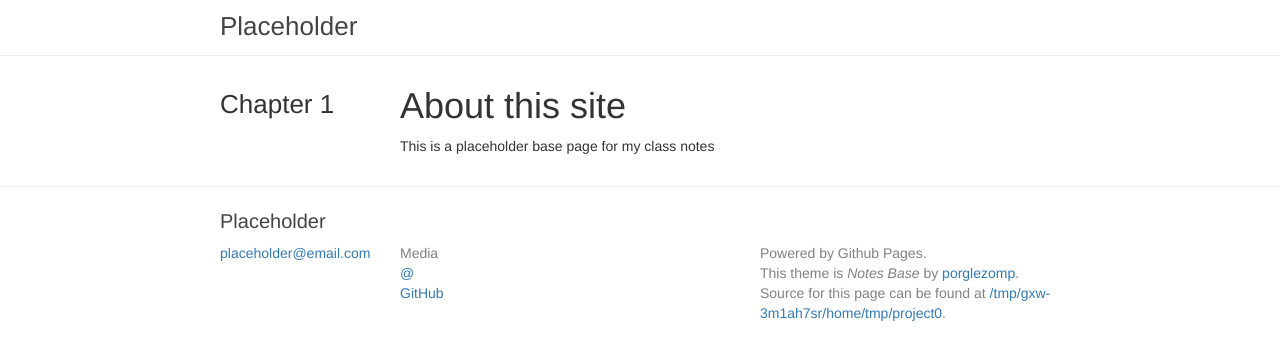
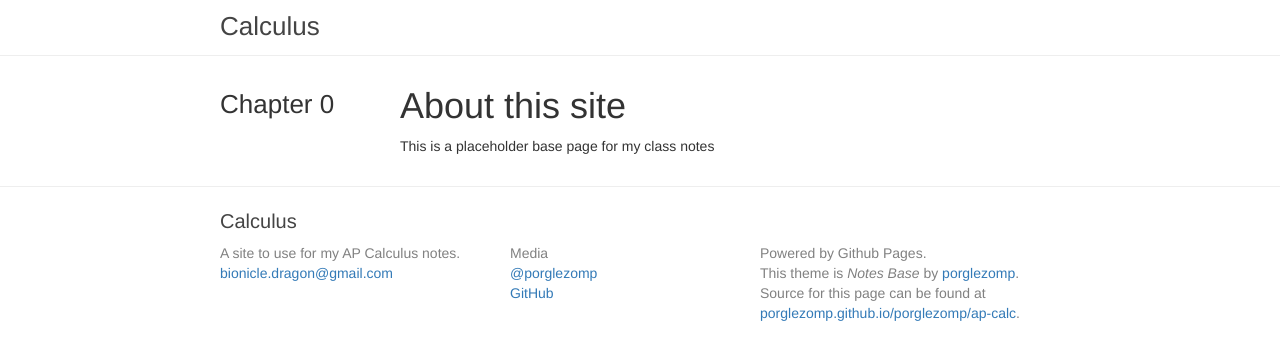
Before and after one commit to porglezomp/notes-base, a Jekyll site: the page built from index.md, in a window 1280 px wide. Shown: the top 360 px of the page. Built offline with Jekyll 4.4.1, drawn with Linux system fonts in a browser that asks for light colours; nearby versions of some CDN libraries; Markdown is read by kramdown in place of the engine named in the settings.

Commit message:
Fix footer spacing
Fix footer link to repo

```diff
--- a/_config.yml
+++ b/_config.yml
@@ -1,10 +1,11 @@
-name: "Placeholder"
-description: ""
-chapters: [1]
+name: "Calculus"
+description: "A site to use for my AP Calculus notes."
+chapters: [0]
 
-email: "placeholder@email.com"
-github: ""
-twitter: ""
+email: "bionicle.dragon@gmail.com"
+github: "porglezomp"
+twitter: "porglezomp"
+repo: "porglezomp.github.io/porglezomp/ap-calc"
 
 url: "//porglezomp.github.io/ap-calc"
 
--- a/_includes/footer.html
+++ b/_includes/footer.html
@@ -17,6 +17,6 @@
 	<div id="footer3">
 		Powered by Github Pages. <br>
 		This theme is <em>Notes Base</em> by <a href="github.com/porglezomp">porglezomp</a>. <br>
-		Source for this page can be found at <a href="http://{{ site.source }}">{{ site.source }}</a>.
+		Source for this page can be found at <a href="http://{{ site.repo }}">{{ site.repo }}</a>.
 	</div>
 </div>
--- a/css/styles.css
+++ b/css/styles.css
@@ -95,19 +95,19 @@ hr.bottombar {
 
 #footer1 {
   float: left;
-  width: 140px;
+  width: 250px;
 }
 
 #footer2 {
   float: left;
   padding-left: 40px;
-  padding-right: 40px;
-  width: 300px;
+  width: 180px;
 }
 
 #footer3 {
   float: right;
   width: 300px;
+  padding-bottom: 20px;
 }
 
 @media all and (max-width: 800px) {
```
Also changed, not shown: _test_config.yml (+7 -6 lines), 1 other file.
